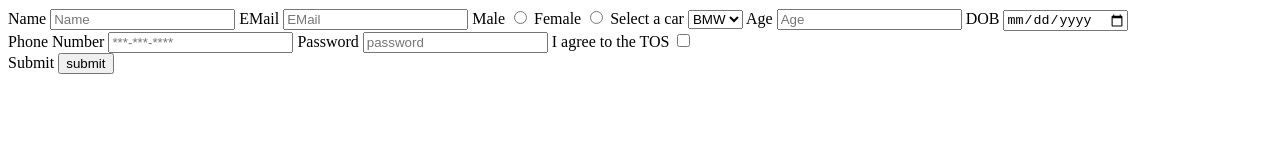
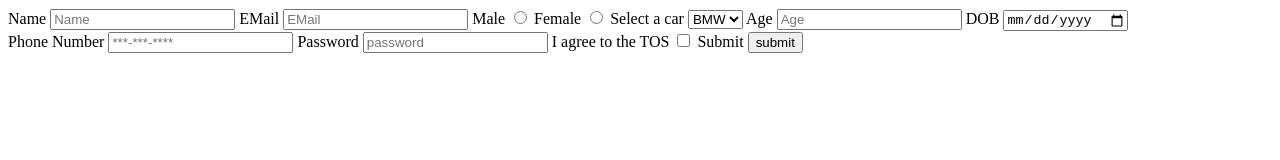
Before and after one commit to acciojob/signup-form-car-Lochan-sharma232, a website: page main.html in a window 1280 px wide. Drawn offline with Linux system fonts and the light colour scheme.

Commit message:
created a submission

```diff
--- a/main.html
+++ b/main.html
@@ -32,7 +32,7 @@
 		<label for= "password">Password</label>
 			<input placeholder="password" type="password" id="password" required>
 			<label for="tos">I agree to the TOS </label>
-			<input type="checkbox" required id="tos"><br>
+			<input type="checkbox" required id="tos">
 	<label for= "button">Submit</label>
 		<input type="submit" id="submit" value="submit">
 
```
